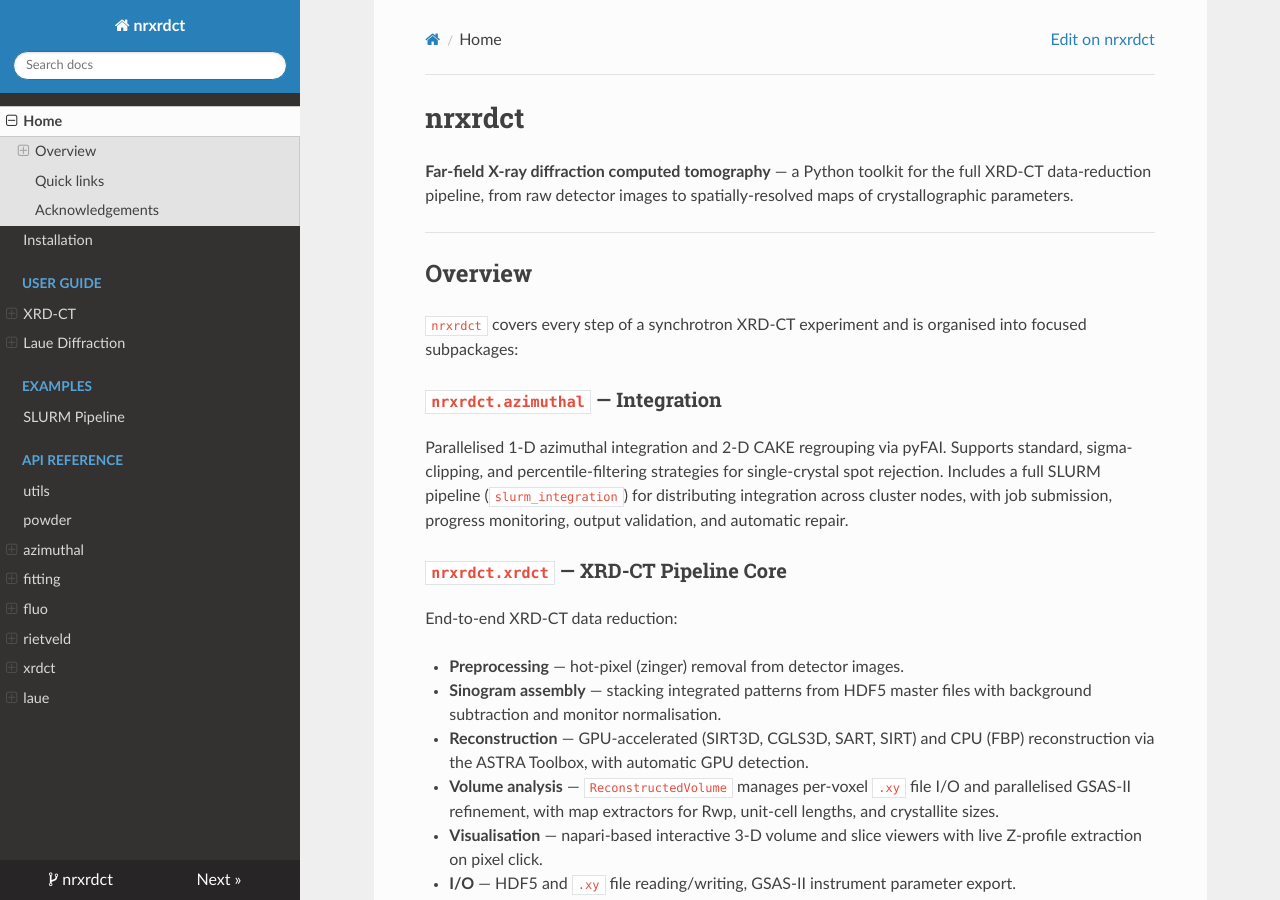
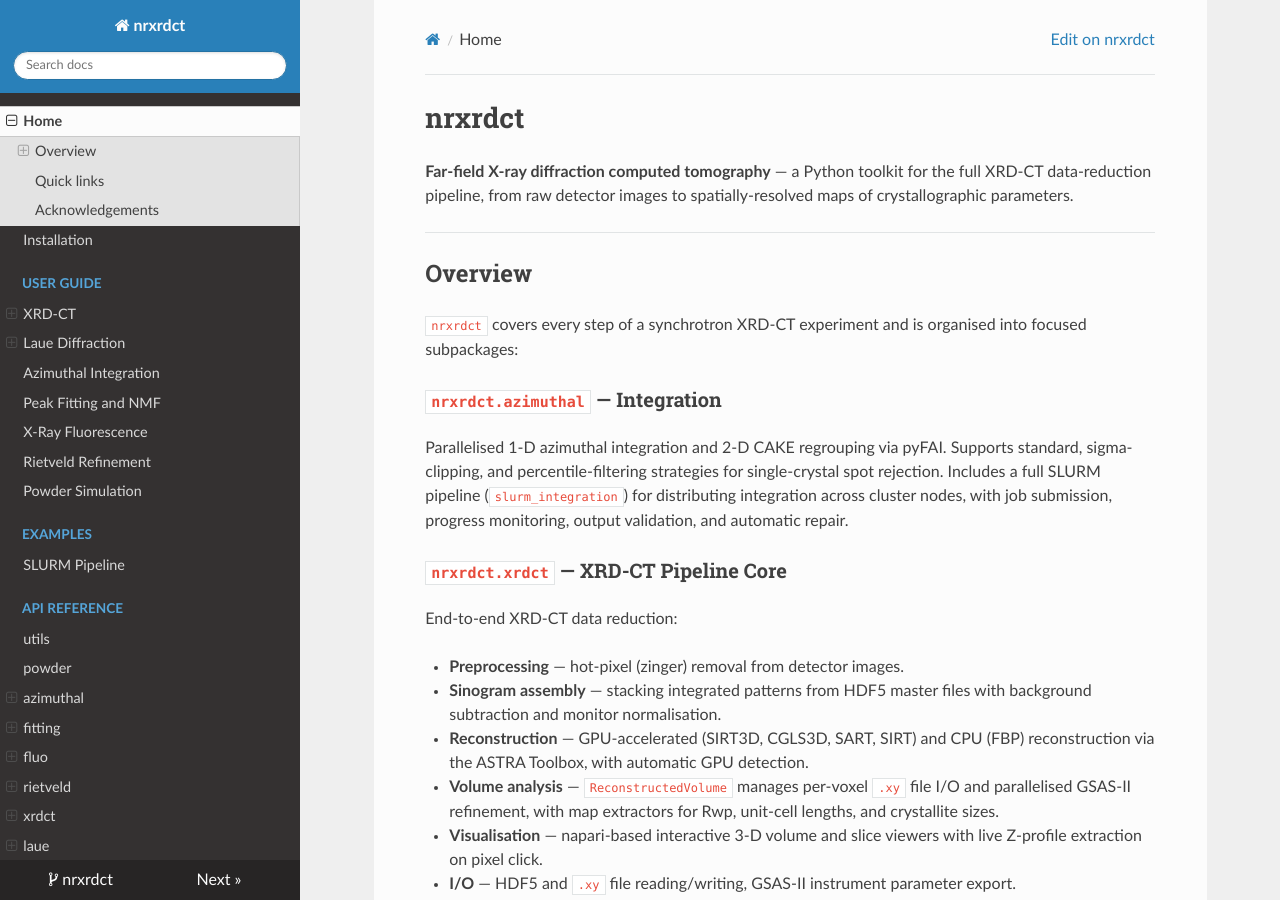
Before and after one commit to pedrodamas0803/nrxrdct, an MkDocs documentation site: the page built from docs/index.md, in a window 1280 px wide and 900 px high. Built offline with MkDocs 1.6.1, drawn with Linux system fonts in a browser that asks for light colours; nearby versions of some CDN libraries.

Commit message:
add docs

```diff
--- a/mkdocs.yml
+++ b/mkdocs.yml
@@ -59,6 +59,11 @@ nav:
       - Strain Analysis: user-guide/laue_strain.md
       - Elastic Stress from Strain Maps: user-guide/laue_stress.md
       - Grain Map Merging and Symmetry Reduction: user-guide/laue_grain_map_merge.md
+    - Azimuthal Integration: user-guide/azimuthal_integration.md
+    - Peak Fitting and NMF: user-guide/fitting.md
+    - X-Ray Fluorescence: user-guide/fluorescence.md
+    - Rietveld Refinement: user-guide/rietveld.md
+    - Powder Simulation: user-guide/powder.md
   - Examples:
     - SLURM Pipeline: examples/slurm_pipeline.md
   - API Reference:
```
